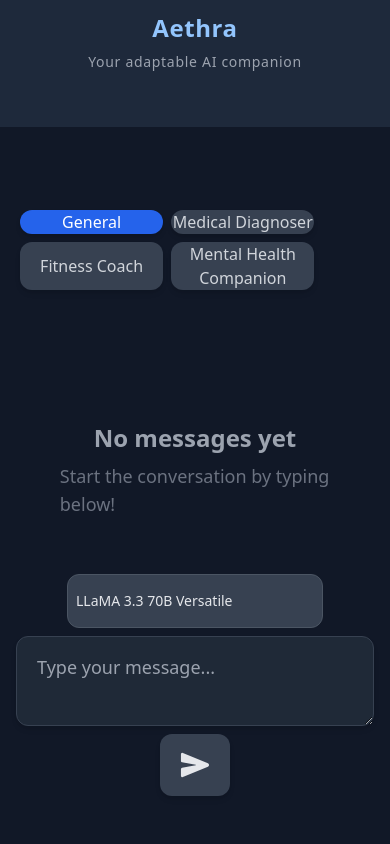
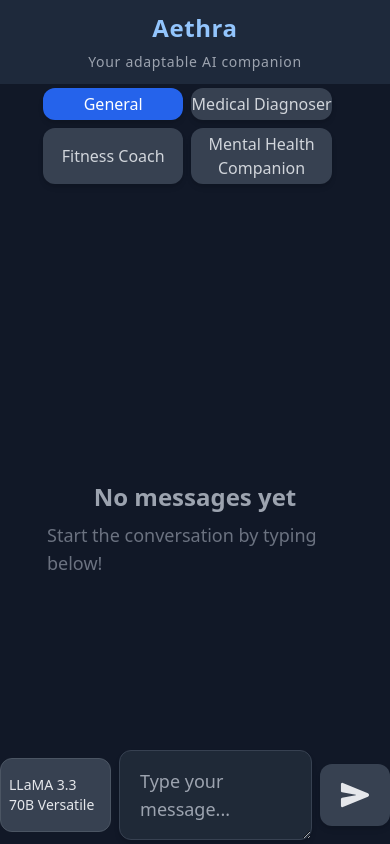
Before and after one commit to SaiCarthikeya/Aethra, a React (Vite) app in the folder frontend/: page / in a window 390 px wide. Built offline with nearby package versions, Linux system fonts and the light colour scheme.

Commit message:
responsive

```diff
--- a/frontend/src/App.jsx
+++ b/frontend/src/App.jsx
@@ -5,12 +5,10 @@ import Body from "./components/Body"
 import { MessageProvider } from "./context/Context";
 function App() {
   return (
-    <div className="flex flex-col h-dvh box-border overflow-hidden">
+    <div className="flex flex-col h-dvh box-border overflow-hidden m-0 p-0">
     <MessageProvider>
       <Header />
-      <div className="flex-1 overflow-y-auto">
-        <Body />
-      </div>
+      <Body />
     </MessageProvider>
     <ToastContainer position="bottom-right" />
   </div>
--- a/frontend/src/components/Body.jsx
+++ b/frontend/src/components/Body.jsx
@@ -56,13 +56,13 @@ const Body = () => {
     };
 
     return (
-        <div className="flex-1 bg-gray-900 p-4 h-[85vh] flex justify-end items-center flex-col pb-12 md:pb-28">
+        <div className="flex-1 bg-gray-900 md:p-4 min-h-[85vh] flex items-center flex-col">
         <Modes />
         <MessagesContainer/>
         {loading &&
         <SyncLoader className="p-8" color="#4a90e2" size={15} loading={loading} />
       }
-         <div className="w-full max-w-2xl mt-4 flex flex-col sm:flex-row items-center gap-2 transition-transform duration-200 hover:scale-105">
+         <div className="w-full max-w-2xl flex flex-row items-center gap-2 mt-auto pb-1 md:pb-6 transition-transform duration-200 hover:scale-103">
          <Models />
 
 
--- a/frontend/src/components/Header.jsx
+++ b/frontend/src/components/Header.jsx
@@ -1,6 +1,6 @@
 const Header = () => {
   return (
-    <header className="bg-slate-800 py-3 px-2 h-[15vh] text-center shadow-md md:py-6 md:px-4">
+    <header className="bg-slate-800 py-3 px-2 md:h-[15vh] flex flex-col justify-center items-center text-center shadow-md md:py-6 md:px-4">
       <h1 className="text-2xl sm:text-5xl font-extrabold text-blue-300 tracking-wide">
         Aethra
       </h1>
--- a/frontend/src/components/MessagesContainer.jsx
+++ b/frontend/src/components/MessagesContainer.jsx
@@ -9,7 +9,7 @@ const MessagesContainer = () => {
   const cur_messages = messages[mode];
   return (
     <>
-    <div className="text-white m-8 flex flex-col w-[80%] h-[200px] md:h-[500px] overflow-y-auto rounded-lg p-2
+    <div className="text-white md:m-8 flex flex-col w-[80%] h-[100%] overflow-y-auto rounded-lg p-2
     [&::-webkit-scrollbar]:w-2
     [&::-webkit-scrollbar-track]:rounded-full
     [&::-webkit-scrollbar-track]:bg-neutral-700
@@ -33,7 +33,7 @@ const MessagesContainer = () => {
     }
     </div>
     {cur_messages.length > 1 && (
-    <span className="ml-auto mr-4 md:mr-12 border-red-500 md:border-2 md:border-solid rounded-lg md:p-3 hover:bg-red-200 text-4xl text-[#ff3366]" onClick={() => clearMessages()}>
+    <span className="ml-auto mr-4 mb-0 md:mr-12 border-red-500 md:border-2 md:border-solid rounded-lg md:p-3 hover:bg-red-200 text-4xl text-[#ff3366]" onClick={() => clearMessages()}>
       <MdDeleteForever />
     </span>
   )}
--- a/frontend/src/components/Modes.jsx
+++ b/frontend/src/components/Modes.jsx
@@ -7,12 +7,12 @@ const Mode = () => {
   const { mode, setMode } = useMessage();
 
   return (
-    <div className="flex flex-row flex-wrap">
+    <div className="flex flex-row flex-wrap self-center ml-[10%] md:ml-1">
     {Object.entries(modes).map(([key, label]) => (
       <button
         key={key}
         onClick={() => setMode(key)}
-        className={`md:px-4 md:py-2 rounded-xl shadow-md transition-colors duration-200 m-1 w-[40%] sm:w-auto ${
+        className={`md:px-4 py-1 md:py-2 rounded-xl shadow-md transition-colors duration-200 m-1 w-[40%] sm:w-auto ${
           mode === key
             ? "bg-blue-600 text-white"
             : "bg-gray-700 text-gray-300 hover:bg-gray-600"
```
Also changed, not shown: 1 other file (tests, documents, lock files or other folders).
